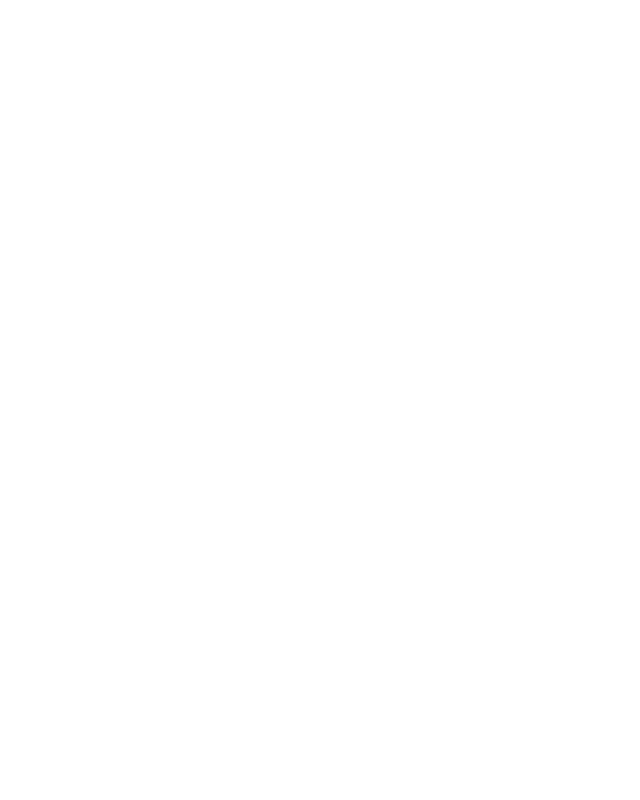
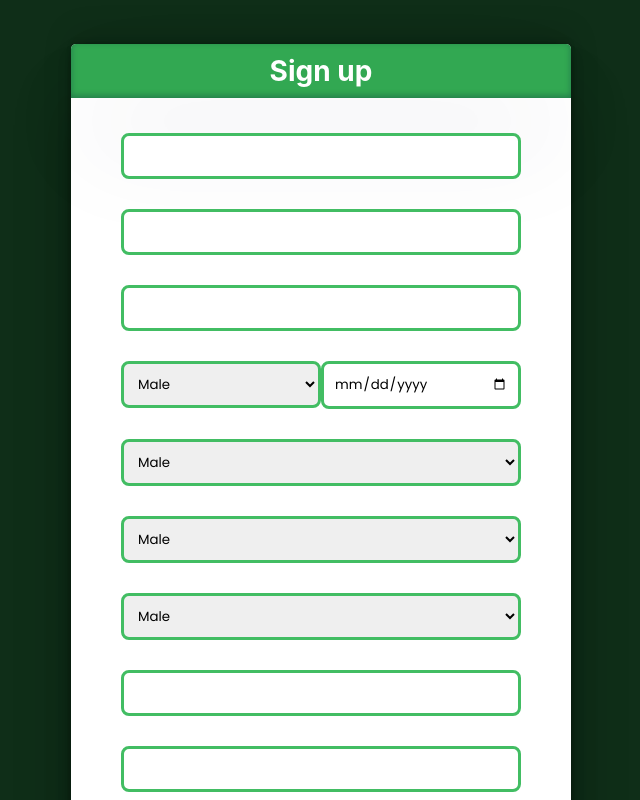
Before and after one commit to Zaimon227/Project-Management-React-Application, a React (Create React App) app in the folder registration_react/client/: page /signup in a window 1280 px wide. Before the commit this address had no page. Shown: the whole page, without its empty margins (319-959 px from the left). Built offline with nearby package versions, Linux system fonts and the light colour scheme; the HTML template or start-up script is replaced by a standard one.

Commit message:
Login and Signup

```diff
--- a/registration_react/client/src/App.js
+++ b/registration_react/client/src/App.js
@@ -4,6 +4,7 @@
 import './App.css'
 
 import Login from './pages/Login'
+import Signup from './pages/Signup'
 
 function App() {
   return (
@@ -12,6 +13,7 @@
         <ToastContainer position="top-center" />
         <Routes>
           <Route exact path="/" element={<Login />}/>
+          <Route path="/signup" element={<Signup />}/>
         </Routes>
       </div>
     </BrowserRouter>
--- a/registration_react/client/src/pages/Login.js
+++ b/registration_react/client/src/pages/Login.js
@@ -2,11 +2,24 @@
 import { Link } from 'react-router-dom'
 import { toast } from 'react-toastify'
 import axios from 'axios'
+import '../styles/Login.css'
 
 const Login = () => {
     return (
-        <div>
-            <h1>This is the login page</h1>
+        <div className="form--background">
+            <div className="form--container">
+                <h1 className="form--title">Welcome!</h1>
+                <form>
+                    <input/>
+                    <input type="password"/>
+                    <input className="form--submit" type="submit" value="LOGIN"/>
+                    <br/>
+                    <label className="form--signuplabel">Don't have an account yet?</label>
+                    <Link to='/signup'>
+                    <input className="form--signup" type="button" value="Signup"/>
+                    </Link>
+                </form>
+            </div>
         </div>
     )
 }
--- /dev/null
+++ b/registration_react/client/src/pages/Signup.js
@@ -0,0 +1,47 @@
+import React, { useState, useEffect } from 'react'
+import { Link } from 'react-router-dom'
+import { toast } from 'react-toastify'
+import axios from 'axios'
+import '../styles/Signup.css'
+
+const Login = () => {
+    return (
+        <div className="form--background">
+            <div className="form--signup-container">
+                <h1 className="form--title">Sign up</h1>
+                <form>
+                    <input/>
+                    <input/>
+                    <input/>
+                    <select className="form--signup-gender" id="gender" name="gender">
+                        <option value="Male">Male</option>
+                        <option value="Gender">Male</option>
+                    </select>
+                    <input className="form--signup-datepicker" type="date"/>
+                    <select className="form--signup-select" id="gender" name="gender">
+                        <option value="Male">Male</option>
+                        <option value="Gender">Male</option>
+                    </select>
+                    <select className="form--signup-select" id="gender" name="gender">
+                        <option value="Male">Male</option>
+                        <option value="Gender">Male</option>
+                    </select>
+                    <select className="form--signup-select" id="gender" name="gender">
+                        <option value="Male">Male</option>
+                        <option value="Gender">Male</option>
+                    </select>
+                    <input/>
+                    <input type="password"/>
+                    <input className="form--submit" type="submit" value="LOGIN"/>
+                    <br/>
+                    <label className="form--signuplabel">Don't have an account yet?</label>
+                    <Link to='/signup'>
+                    <input className="form--signup" type="button" value="Signup"/>
+                    </Link>
+                </form>
+            </div>
+        </div>
+    )
+}
+
+export default Login
--- /dev/null
+++ b/registration_react/client/src/styles/Login.css
@@ -0,0 +1,98 @@
+@import url('https://fonts.googleapis.com/css2?family=Poppins:wght@200;400;600;700&display=swap');
+
+html {
+    margin: 0;
+    padding: 0;
+}
+
+input {
+    font-family: 'Poppins', sans-serif;
+    box-sizing: border-box;
+    padding: 10px;
+    margin: 15px 0;
+    width: 80%;
+    border-style: solid;
+    border-width: 3px;
+    border-radius: 8px;
+    border-color: #42bd63;
+}
+
+form {
+    text-align: center;
+}
+
+.form--background {
+    position: fixed;
+    padding: 0;
+    margin: 0;
+    top: 0;
+    left: 0;
+    width: 100%;
+    height: 100%;
+    background-color: #0f2e18;
+}
+
+.form--container {
+    position: fixed;
+    top: -5%;
+    left: 50%;
+    transform: translate(-50%, 50%);
+    background: #ffffff;
+    width: 500px;
+    padding: 0px;
+    border-radius: 5px;
+    box-shadow:
+    rgba(0, 0, 0, 0.25) 0px 54px 55px,
+    rgba(0, 0, 0, 0.12) 0px -12px 30px,
+    rgba(0, 0, 0, 0.12) 0px 4px 6px,
+    rgba(0, 0, 0, 0.17) 0px 12px 13px,
+    rgba(0, 0, 0, 0.09) 0px -3px 5px;
+}
+
+.form--title {
+    width: 100%;
+    background-color: #32a852;
+    color: #ffffff;
+    font-size: 28px;
+    margin: 0 0 20px 0;
+    border-radius: 5px 5px 0 0;
+    padding: 10px 0;
+    box-shadow:
+    rgba(50, 50, 93, 0.25) 0px 50px 100px -20px,
+    rgba(0, 0, 0, 0.3) 0px 30px 60px -30px,
+    rgba(10, 37, 64, 0.35) 0px -2px 6px 0px inset;
+}
+
+.form--submit {
+    width: 200px;
+    background-color: #32a852;
+    color: #ffffff;
+    border-style: hidden;
+    cursor: pointer;
+    font-weight: 600;
+    letter-spacing: 2px;
+    box-shadow:
+    rgba(50, 50, 93, 0.25) 0px 50px 100px -20px,
+    rgba(0, 0, 0, 0.3) 0px 30px 60px -30px,
+    rgba(10, 37, 64, 0.35) 0px -2px 6px 0px inset;
+    transition-duration: 0.4s;;
+}
+
+.form--submit:hover {
+    background-color: #196b2f;
+}
+
+.form--signuplabel {
+    font-size: 12px;
+    margin: 0;
+}
+
+.form--signup {
+    width: 65px;
+    margin-top: 0;
+    background: none;
+    color: #32a852;
+    border-style: hidden;
+    cursor: pointer;
+    text-decoration: none;
+}
--- /dev/null
+++ b/registration_react/client/src/styles/Signup.css
@@ -0,0 +1,52 @@
+.form--signup-select {
+    font-family: 'Poppins', sans-serif;
+    box-sizing: border-box;
+    padding: 10px;
+    margin: 15px 0;
+    width: 80%;
+    border-style: solid;
+    border-width: 3px;
+    border-radius: 8px;
+    border-color: #42bd63;
+}
+
+.form--signup-gender {
+    font-family: 'Poppins', sans-serif;
+    box-sizing: border-box;
+    padding: 10px;
+    margin: 15px 0;
+    width: 200px;
+    border-style: solid;
+    border-width: 3px;
+    border-radius: 8px;
+    border-color: #42bd63;
+}
+
+.form--signup-datepicker {
+    font-family: 'Poppins', sans-serif;
+    box-sizing: border-box;
+    padding: 10px;
+    margin: 15px 0;
+    width: 200px;
+    border-style: solid;
+    border-width: 3px;
+    border-radius: 8px;
+    border-color: #42bd63;
+}
+
+.form--signup-container {
+    position: fixed;
+    top: -50%;
+    left: 50%;
+    transform: translate(-50%, 50%);
+    background: #ffffff;
+    width: 500px;
+    padding: 0px;
+    border-radius: 5px;
+    box-shadow:
+    rgba(0, 0, 0, 0.25) 0px 54px 55px,
+    rgba(0, 0, 0, 0.12) 0px -12px 30px,
+    rgba(0, 0, 0, 0.12) 0px 4px 6px,
+    rgba(0, 0, 0, 0.17) 0px 12px 13px,
+    rgba(0, 0, 0, 0.09) 0px -3px 5px;
+}
```
